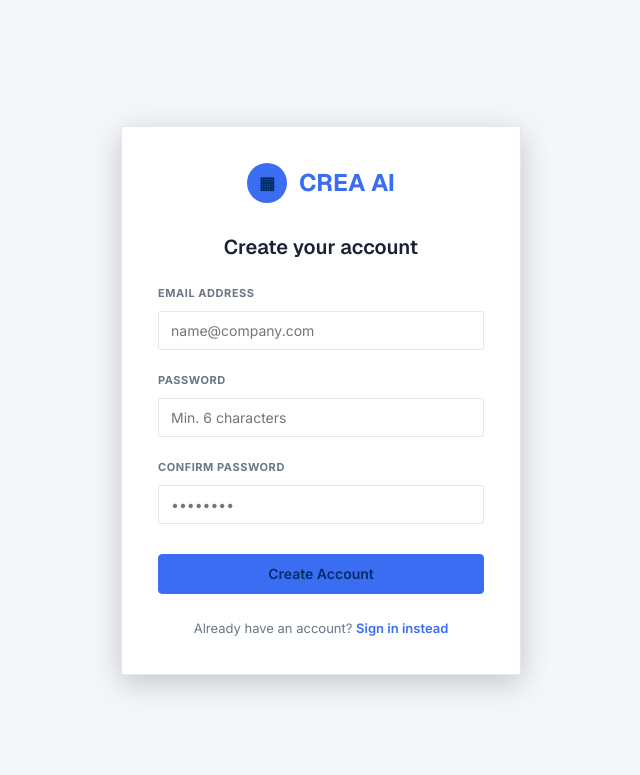
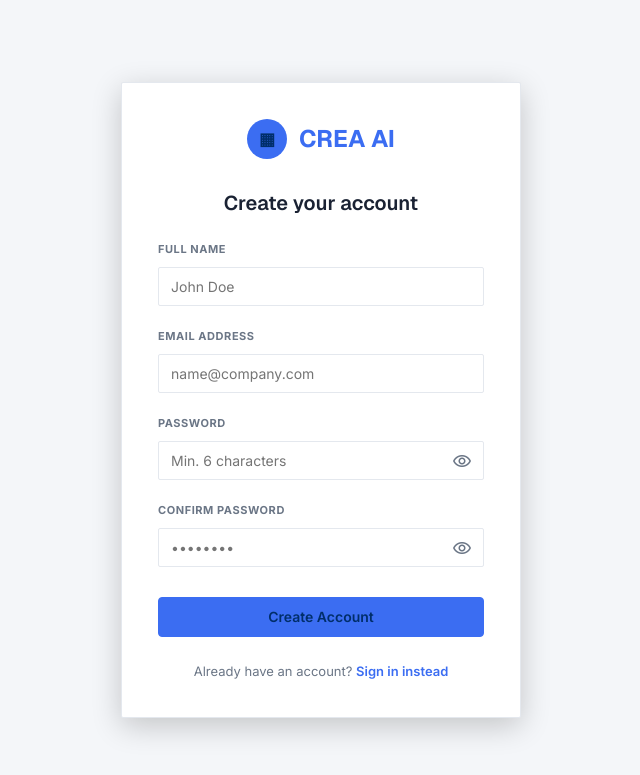
Before and after one commit to subhamshuglobal68-sudo/credit-Risk-Assesment, a Flask app: page /register in a window 1280 px wide. Shown: the top 775 px of the page, without its empty margins (319-959 px from the left). Run offline with Flask 3, Linux system fonts and the light colour scheme.

Commit message:
UI: add password toggles, name input, and inline warnings to auth pages

```diff
--- a/frontend/templates/register.html
+++ b/frontend/templates/register.html
@@ -81,6 +81,32 @@
     outline: none;
     border-color: var(--accent);
   }
+
+  /* Password toggle styles */
+  .password-wrapper {
+    position: relative;
+    display: flex;
+    align-items: center;
+  }
+  .password-wrapper input {
+    padding-right: 40px !important;
+  }
+  .password-toggle-btn {
+    position: absolute;
+    right: 12px;
+    background: none;
+    border: none;
+    color: var(--muted);
+    cursor: pointer;
+    padding: 0;
+    display: flex;
+    align-items: center;
+    justify-content: center;
+  }
+  .password-toggle-btn:hover {
+    color: var(--text);
+  }
+
   .auth-btn {
     width: 100%;
     margin-top: 10px;
@@ -110,28 +136,49 @@
     </div>
     <h2 class="auth-title">Create your account</h2>
 
-    {% if error %}
-    <div class="alert alert-warning" style="margin-bottom: 20px; font-size: 13px; border-radius: 2px; padding: 12px 16px; display: flex; align-items: center; gap: 8px;">
-      <span class="material-symbols-outlined" style="color: var(--warn); font-size: 18px;">warning</span>
-      <span>{{ error }}</span>
-    </div>
-    {% endif %}
-
     <form method="POST" action="{{ url_for('register') }}" onsubmit="return validateForm()">
+      <div class="auth-field">
+        <label for="name">Full Name</label>
+        <input type="text" id="name" name="name" placeholder="John Doe" autocomplete="name">
+      </div>
       <div class="auth-field">
         <label for="email">Email Address</label>
         <input type="email" id="email" name="email" required placeholder="name@company.com" autocomplete="email">
       </div>
       <div class="auth-field">
         <label for="password">Password</label>
-        <input type="password" id="password" name="password" required placeholder="Min. 6 characters" autocomplete="new-password">
+        <div class="password-wrapper">
+          <input type="password" id="password" name="password" required placeholder="Min. 6 characters" autocomplete="new-password">
+          <button type="button" class="password-toggle-btn" onclick="togglePasswordVisibility('password', this)" aria-label="Toggle password visibility">
+            <span class="material-symbols-outlined">visibility</span>
+          </button>
+        </div>
       </div>
       <div class="auth-field">
         <label for="confirm_password">Confirm Password</label>
-        <input type="password" id="confirm_password" name="confirm_password" required placeholder="••••••••" autocomplete="new-password">
+        <div class="password-wrapper">
+          <input type="password" id="confirm_password" name="confirm_password" required placeholder="••••••••" autocomplete="new-password">
+          <button type="button" class="password-toggle-btn" onclick="togglePasswordVisibility('confirm_password', this)" aria-label="Toggle password visibility">
+            <span class="material-symbols-outlined">visibility</span>
+          </button>
+        </div>
       </div>
       <button type="submit" class="btn btn-primary auth-btn">Create Account</button>
     </form>
+
+    <!-- Client-side error display banner -->
+    <div id="client-error" class="alert alert-warning" style="display: none; margin-top: 20px; font-size: 13px; border-radius: 2px; padding: 12px 16px; align-items: center; gap: 8px;">
+      <span class="material-symbols-outlined" style="color: var(--warn); font-size: 18px;">warning</span>
+      <span id="client-error-text"></span>
+    </div>
+
+    <!-- Server-side error display banner -->
+    {% if error %}
+    <div class="alert alert-warning" style="margin-top: 20px; margin-bottom: 0; font-size: 13px; border-radius: 2px; padding: 12px 16px; display: flex; align-items: center; gap: 8px;">
+      <span class="material-symbols-outlined" style="color: var(--warn); font-size: 18px;">warning</span>
+      <span>{{ error }}</span>
+    </div>
+    {% endif %}
 
     <div class="auth-footer">
       Already have an account? <a href="{{ url_for('login') }}">Sign in instead</a>
@@ -140,28 +187,51 @@
 </div>
 
 <script>
+function togglePasswordVisibility(fieldId, btn) {
+  const input = document.getElementById(fieldId);
+  const icon = btn.querySelector('.material-symbols-outlined');
+  if (input.type === 'password') {
+    input.type = 'text';
+    icon.textContent = 'visibility_off';
+  } else {
+    input.type = 'password';
+    icon.textContent = 'visibility';
+  }
+}
+
 function validateForm() {
-  const email = document.getElementById('email').value;
+  const email = document.getElementById('email').value.trim();
   const password = document.getElementById('password').value;
   const confirmPassword = document.getElementById('confirm_password').value;
 
+  // Hide error container
+  const errorDiv = document.getElementById('client-error');
+  errorDiv.style.display = 'none';
+
   if (!email || !password || !confirmPassword) {
-    alert("All fields are required");
+    showError("All fields are required");
     return false;
   }
   if (password !== confirmPassword) {
-    alert("Passwords do not match");
+    showError("Passwords do not match");
     return false;
   }
   if (password.length < 6) {
-    alert("Password must be at least 6 characters long");
+    showError("Password must be at least 6 characters long");
     return false;
   }
   if (!email.includes('@') || !email.includes('.')) {
-    alert("Please enter a valid email address");
+    showError("Please enter a valid email address");
     return false;
   }
   return true;
+}
+
+function showError(msg) {
+  const errorDiv = document.getElementById('client-error');
+  const errorText = document.getElementById('client-error-text');
+  errorText.textContent = msg;
+  errorDiv.style.display = 'flex';
 }
 </script>
 <script src="{{ url_for('static', filename='js/app.js') }}"></script>
```
Also changed, not shown: frontend/templates/login.html (+57 -9 lines).
